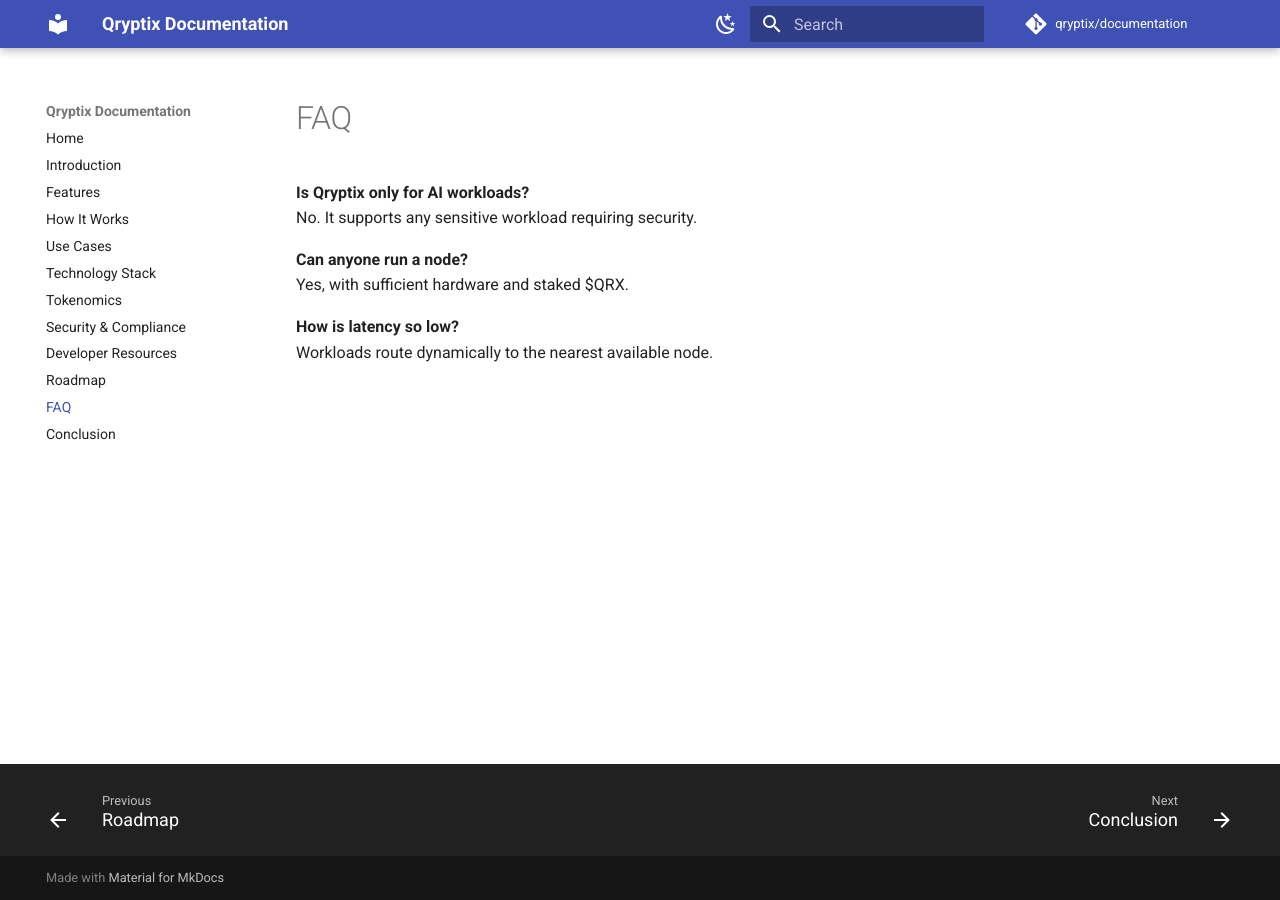
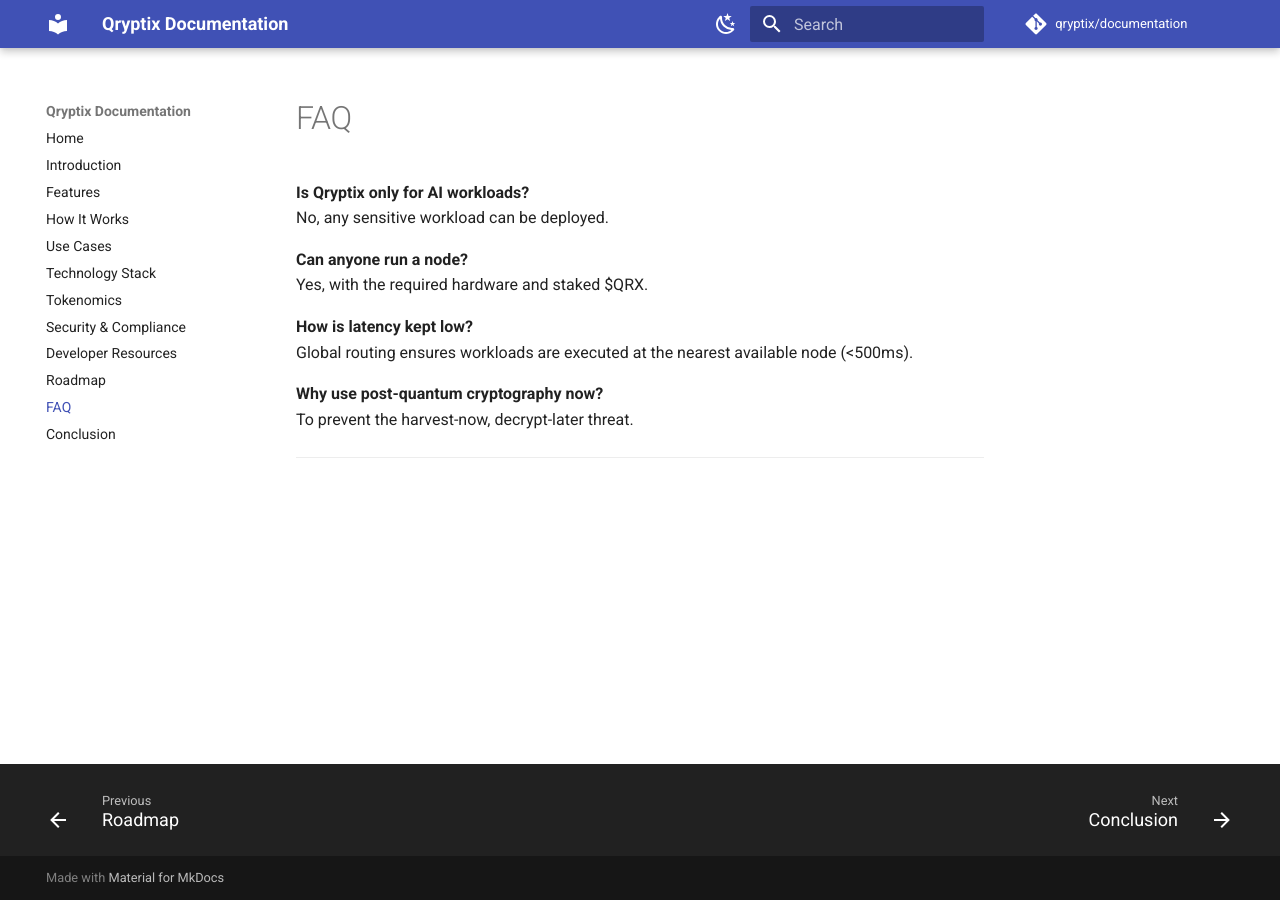
Before and after one commit to qryptix/documentation, an MkDocs documentation site: the page built from docs/faq.md, in a window 1280 px wide. Built offline with MkDocs 1.6.1 and Material for MkDocs 9.7.7, drawn with Linux system fonts in a browser that asks for light colours; comment, search, counter and statistics services are not loaded.

Commit message:
Update faq.md

```diff
--- a/docs/faq.md
+++ b/docs/faq.md
@@ -1,10 +1,15 @@
 # FAQ
 
 **Is Qryptix only for AI workloads?**
-No. It supports any sensitive workload requiring security.
+No, any sensitive workload can be deployed.
 
 **Can anyone run a node?**
-Yes, with sufficient hardware and staked $QRX.
+Yes, with the required hardware and staked $QRX.
 
-**How is latency so low?**
-Workloads route dynamically to the nearest available node.
+**How is latency kept low?**
+Global routing ensures workloads are executed at the nearest available node (<500ms).
+
+**Why use post-quantum cryptography now?**
+To prevent the harvest-now, decrypt-later threat.
+
+---
```
